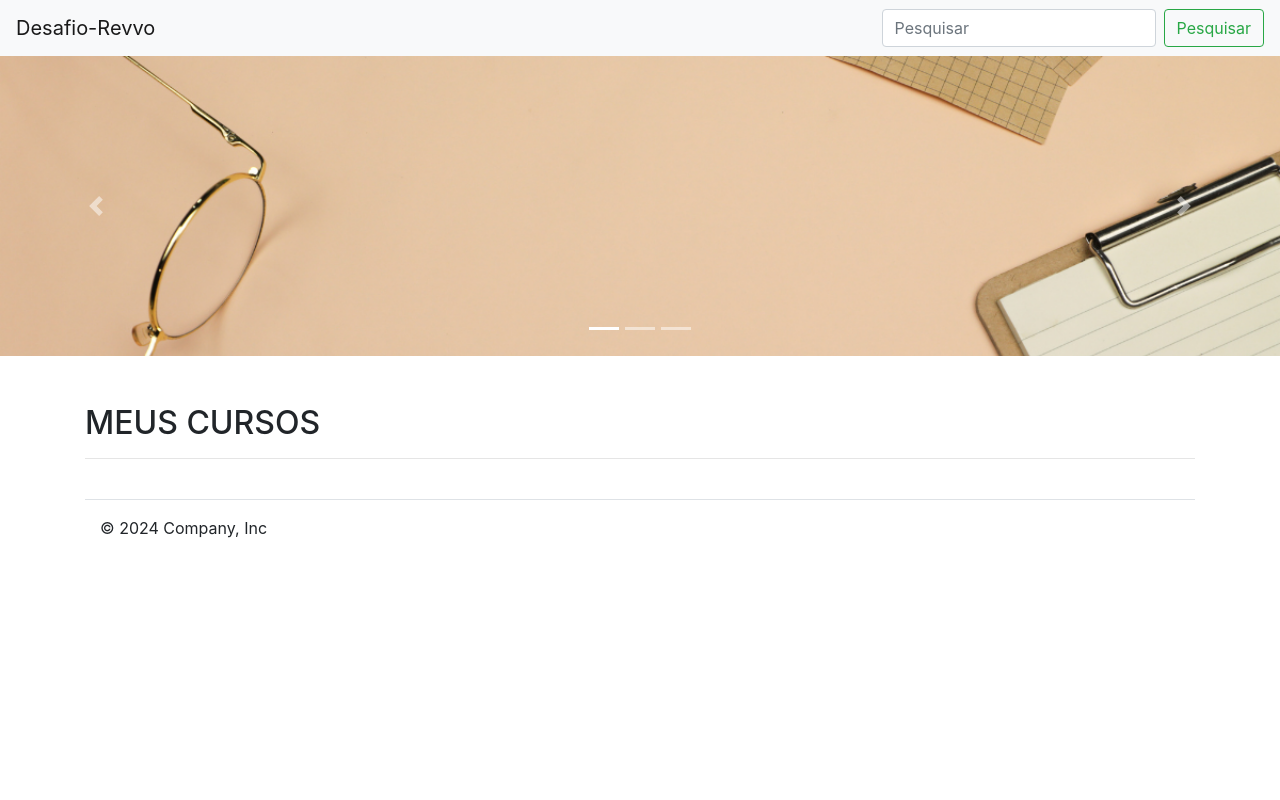
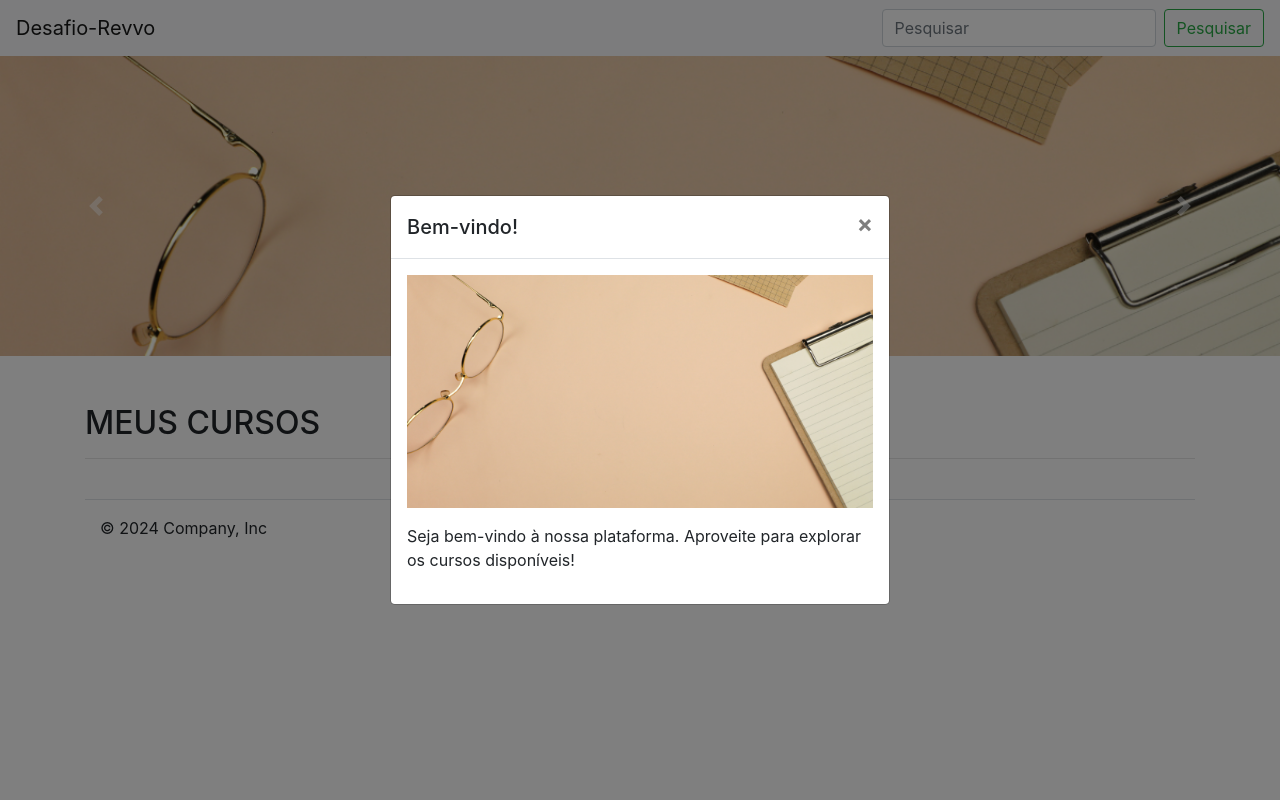
Before and after one commit to Natalia0702/desafio-revvo, a PHP site: page /public/index.php in a window 1280 px wide. Run offline with PHP 8.4, Linux system fonts and the light colour scheme; data comes from the database, SQL or seed files in the repository; data that the repository does not hold is empty.

Commit message:
inclusão de modal inicial

```diff
--- a/public/index.php
+++ b/public/index.php
@@ -122,6 +122,26 @@
         </footer>
     </div>
 
+    <!--modal inicial-->
+    <div id="modalInicial" class="modal fade" tabindex="-1" role="dialog" aria-labelledby="modalInicialLabel" aria-hidden="true">
+        <div class="modal-dialog modal-dialog-centered" role="document">
+            <div class="modal-content">
+                <div class="modal-header">
+                    <h5 class="modal-title" id="modalInicialLabel">Bem-vindo!</h5>
+                    <button type="button" class="close" data-dismiss="modal" aria-label="Close">
+                        <span aria-hidden="true">&times;</span>
+                    </button>
+                </div>
+                <div class="modal-body">
+                    <img src="imagens/banner.png" alt="Bem-vindo à plataforma" class="img-fluid mb-3" style="max-width: 100%; height: auto;">
+                    <p>Seja bem-vindo à nossa plataforma. Aproveite para explorar os cursos disponíveis!</p>
+                </div>
+            </div>
+        </div>
+    </div>
+    <!--modal inicial-->
+
+
     <!-- jQuery CDN -->
     <script src="https://code.jquery.com/jquery-3.5.1.min.js"></script>
     <!-- Bootstrap JS CDN -->
--- a/public/js/index.js
+++ b/public/js/index.js
@@ -1,6 +1,14 @@
 $(document).ready(function(){
     // Carregar cursos
     carregarCursos();
+    mostrarModalInicial()
+
+    function mostrarModalInicial() {
+        if (!localStorage.getItem('modalShown')) {
+            $('#modalInicial').modal('show');
+            localStorage.setItem('modalShown', 'true');
+        }
+    }
 
     function carregarCursos() {
         $.ajax({
```
